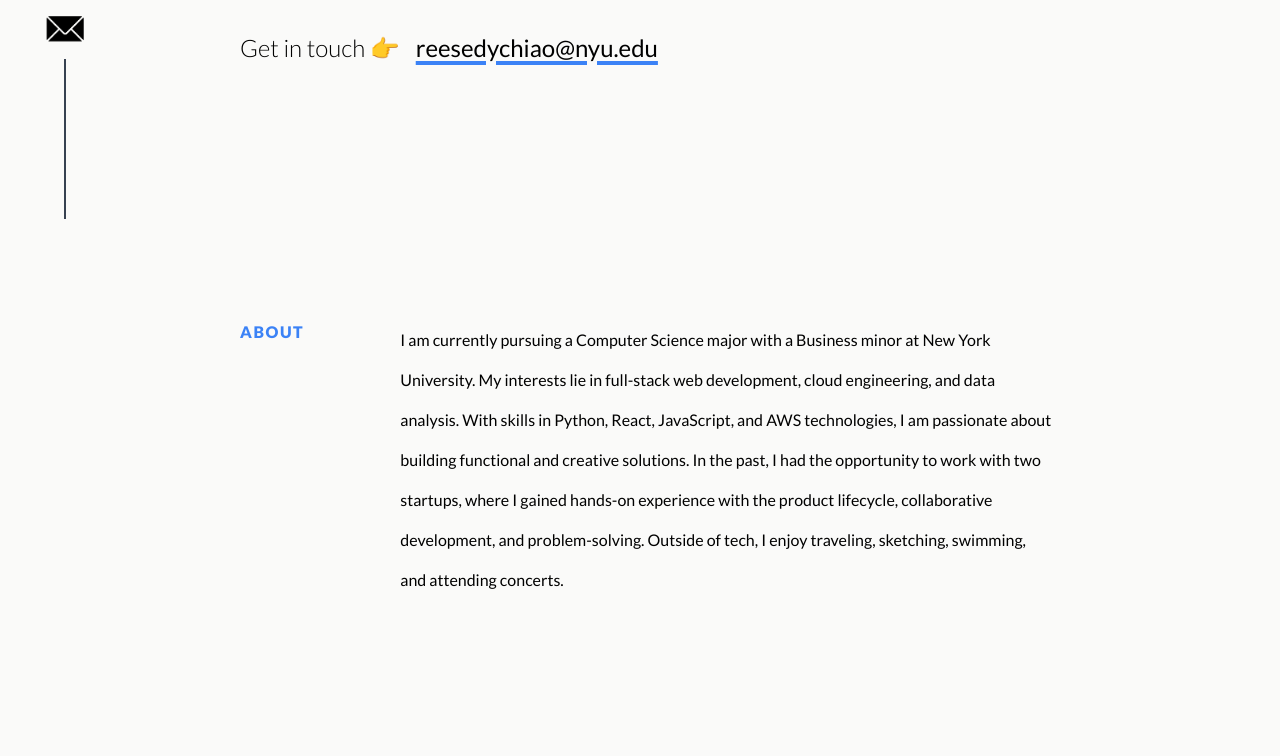
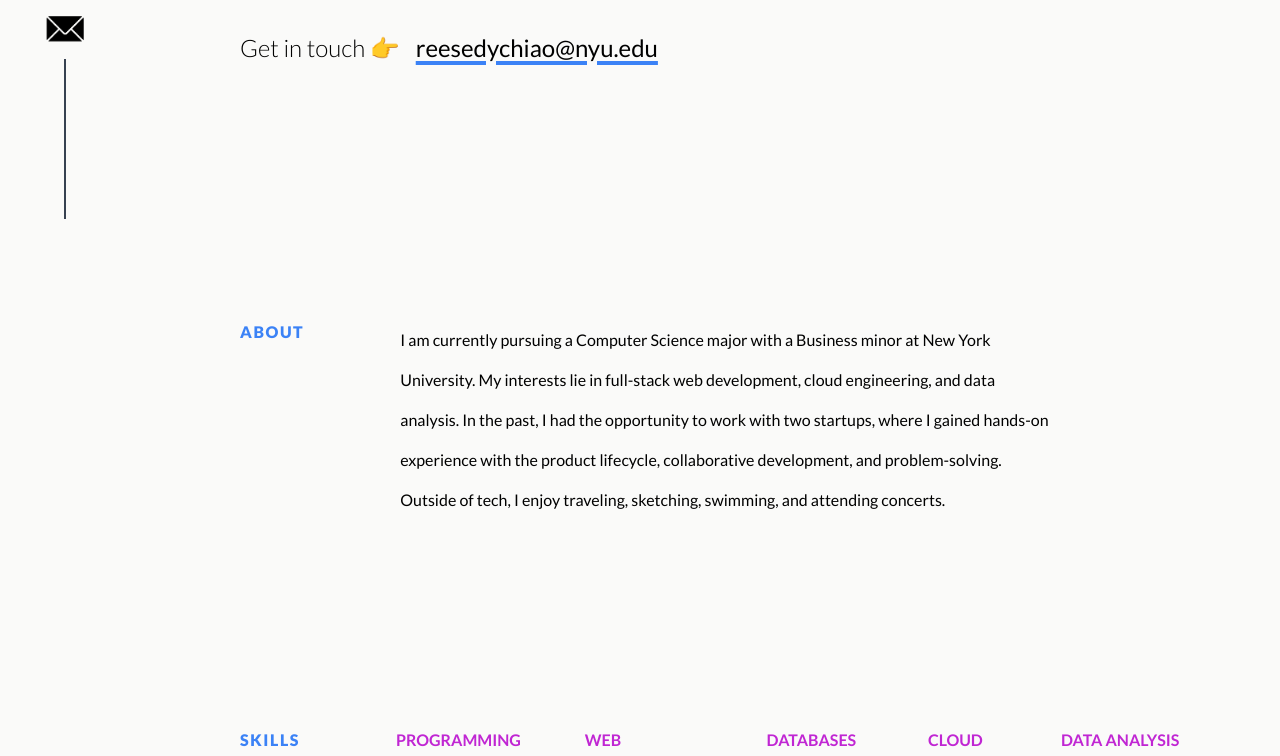
Before and after one commit to reesedychiao/personalsite, a Next.js app: page / in a window 1280 px wide. Shown: the part 541-1297 px from the top of the page. Built offline with nearby package versions, Linux system fonts and the light colour scheme.

Commit message:
updated description

```diff
--- a/src/app/page.tsx
+++ b/src/app/page.tsx
@@ -149,13 +149,11 @@ export default function Home() {
           <p className="font-lato font-[500] text-md mb-8 leading-10">
             I am currently pursuing a Computer Science major with a Business
             minor at New York University. My interests lie in full-stack web
-            development, cloud engineering, and data analysis. With skills in
-            Python, React, JavaScript, and AWS technologies, I am passionate
-            about building functional and creative solutions. In the past, I had
-            the opportunity to work with two startups, where I gained hands-on
-            experience with the product lifecycle, collaborative development,
-            and problem-solving. Outside of tech, I enjoy traveling, sketching,
-            swimming, and attending concerts.
+            development, cloud engineering, and data analysis. In the past, I
+            had the opportunity to work with two startups, where I gained
+            hands-on experience with the product lifecycle, collaborative
+            development, and problem-solving. Outside of tech, I enjoy
+            traveling, sketching, swimming, and attending concerts.
           </p>
         </div>
         <div data-aos="fade-up" className="flex my-44">
```
